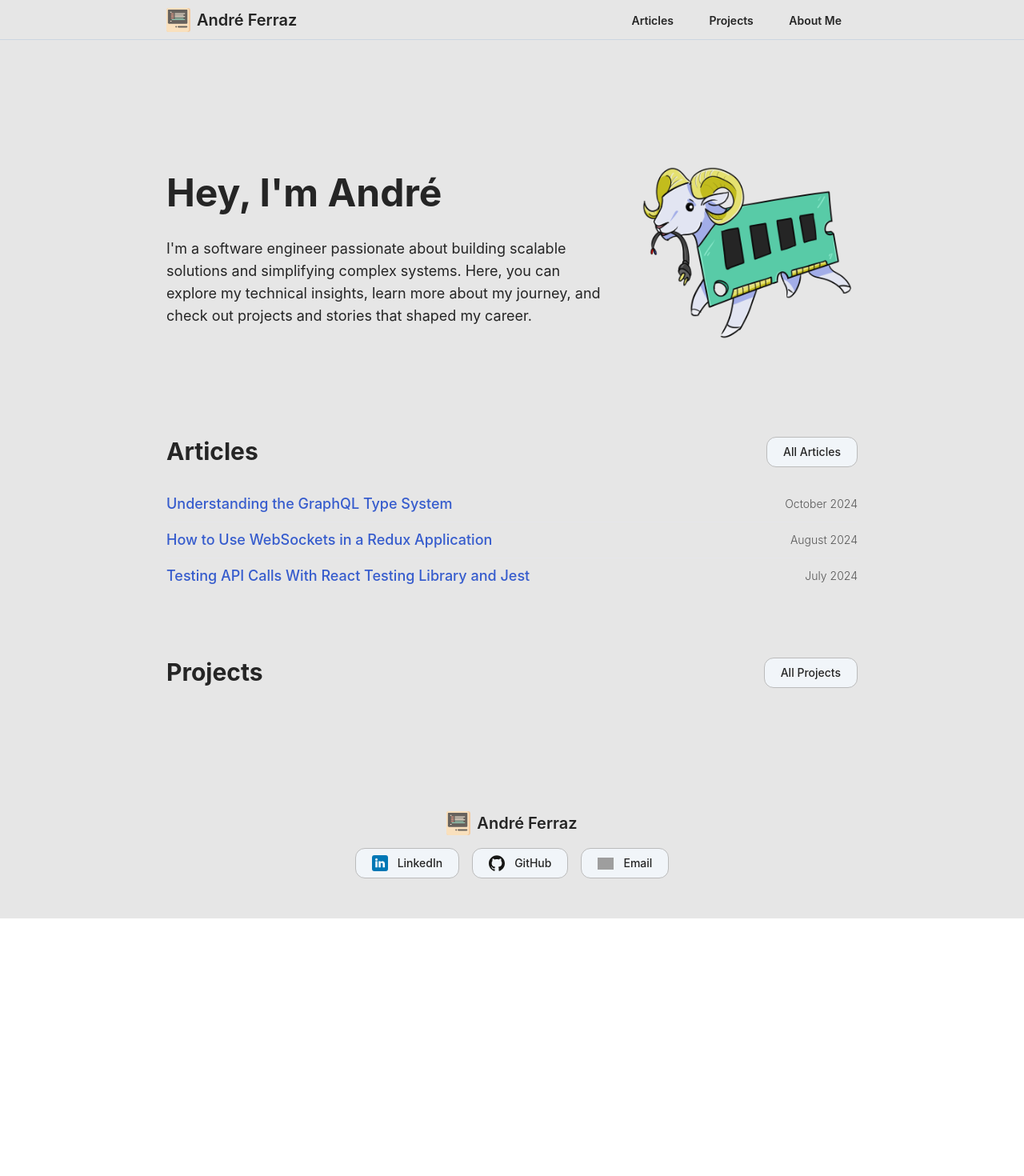
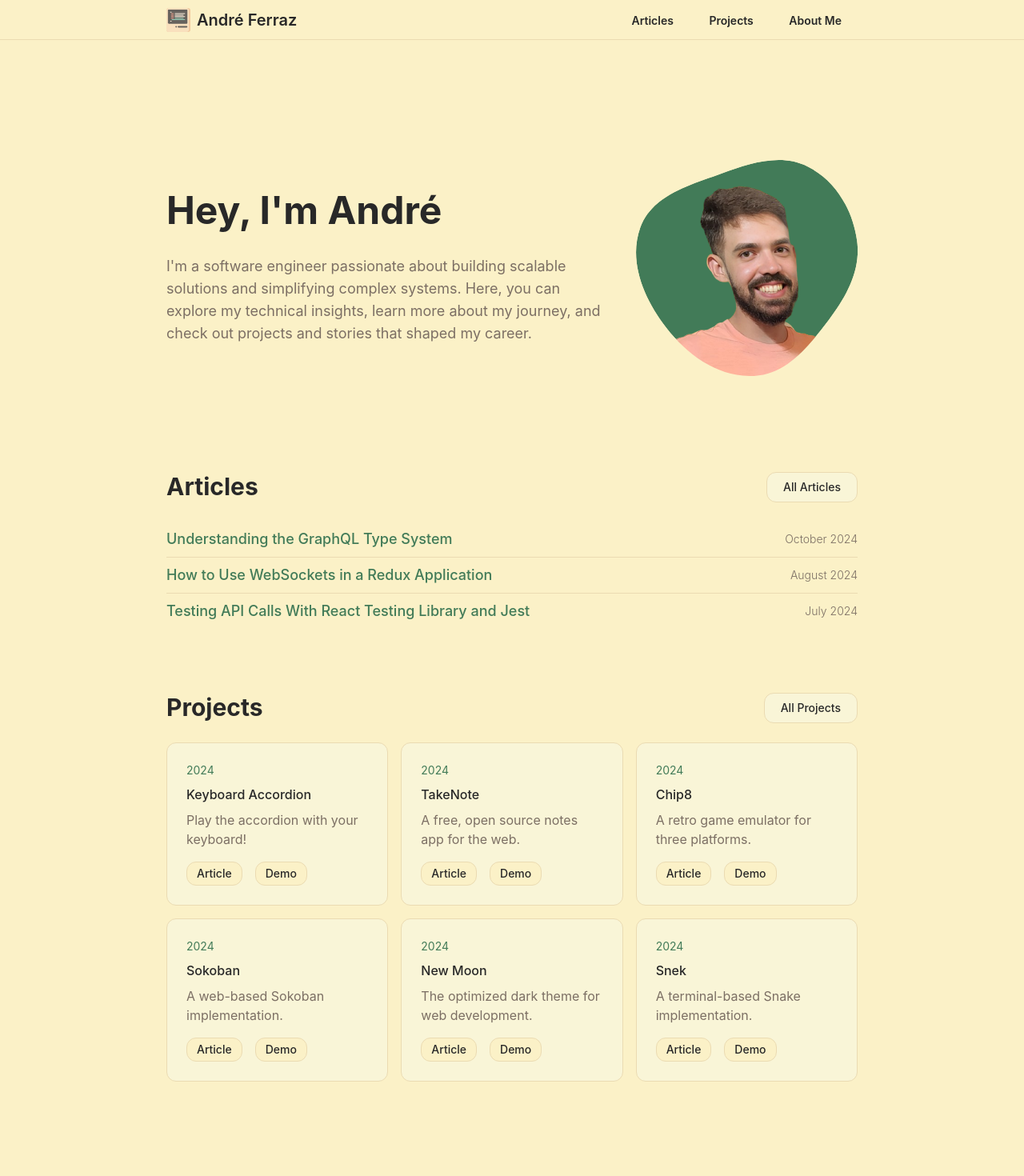
Before and after one commit to andreferrazz/andreferraz.com, a SvelteKit app: page / in a window 1280 px wide. Shown: the top 1470 px of the page at 80% size. Before the commit the page ends 1148 px from the top, so only its background shows below. Built offline with nearby package versions, Linux system fonts and the light colour scheme; grey boxes are pictures that could not be loaded.

Commit message:
Create projects section, add profile photo and update colors to use gruvbox palette.

```diff
--- a/src/lib/components/link-button.svelte
+++ b/src/lib/components/link-button.svelte
@@ -1,15 +1,10 @@
 <script>
-    let {
-        text = 'Placehoder',
-        href = '/',
-        image = '',
-        target = '_self'
-    } = $props()   ;
+	let { text = 'Placehoder', href = '/', image = '', target = '_self' } = $props();
 </script>
 
-<a {href} {target} class="flex gap-3 w-max items-center rounded-xl border border-solid border-grey-1 hover:border-grey-2 bg-slate-100 px-5 py-2 text-sm font-medium">
-    {#if image}
-        <img src={image} alt={text} class="w-[20px]">
-    {/if}
-    {text}
+<a {href} {target} class="flex w-max items-center gap-3 rounded-xl border border-solid border-gruvbox-bg1 bg-gruvbox-bg0-hard1 px-5 py-2 text-sm font-medium hover:border-gruvbox-bg2">
+	{#if image}
+		<img src={image} alt={text} class="w-[20px]" />
+	{/if}
+	{text}
 </a>
--- /dev/null
+++ b/src/lib/components/small-link-button.svelte
@@ -0,0 +1,10 @@
+<script>
+	let { text = 'Placehoder', href = '/', image = '', target = '_self' } = $props();
+</script>
+
+<a {href} {target} class="flex w-max items-center gap-2 rounded-xl border border-solid border-gruvbox-bg1 bg-gruvbox-bg0 px-3 py-1 text-sm font-medium hover:border-gruvbox-bg2">
+	{#if image}
+		<img src={image} alt={text} class="w-[15px]" />
+	{/if}
+	{text}
+</a>
--- a/src/routes/+layout.svelte
+++ b/src/routes/+layout.svelte
@@ -3,8 +3,8 @@
 	let { children } = $props();
 </script>
 
-<div class="min-h-screen bg-off-white font-display text-black-1">
-	<div class="fixed h-[50px] w-full border-b border-solid border-slate-300 bg-off-white">
+<div class="min-h-screen bg-gruvbox-bg0 font-display text-gruvbox-fg0">
+	<div class="fixed h-[50px] w-full border-b border-solid border-gruvbox-bg1 bg-gruvbox-bg0">
 		<div class="container mx-auto flex h-[50px] max-w-4xl items-center justify-between px-4">
 			<a href="/" class="flex items-center gap-2">
 				<img src="code.svg" alt="GUI Terminal" class="w-[30px]" />
@@ -12,9 +12,9 @@
 			</a>
 
 			<div>
-				<a class="mx-1 px-2 sm:px-4 py-2 text-sm font-semibold rounded-xl border-solid border-grey-1 active:border active:bg-slate-100" href="/blog">Articles</a>
-				<a class="mx-1 px-2 sm:px-4 py-2 text-sm font-semibold rounded-xl border-solid border-grey-1 active:border active:bg-slate-100" href="/projects">Projects</a>
-				<a class="mx-1 px-2 sm:px-4 py-2 text-sm font-semibold rounded-xl border-solid border-grey-1 active:border active:bg-slate-100" href="/about">About Me</a>
+				<a class="mx-1 px-2 sm:px-4 py-2 text-sm font-semibold rounded-xl border-solid border-gruvbox-bg1 active:border active:bg-gruvbox-bg0-hard1" href="/blog">Articles</a>
+				<a class="mx-1 px-2 sm:px-4 py-2 text-sm font-semibold rounded-xl border-solid border-gruvbox-bg1 active:border active:bg-gruvbox-bg0-hard1" href="/projects">Projects</a>
+				<a class="mx-1 px-2 sm:px-4 py-2 text-sm font-semibold rounded-xl border-solid border-gruvbox-bg1 active:border active:bg-gruvbox-bg0-hard1" href="/about">About Me</a>
 			</div>
 		</div>
 	</div>
--- a/src/routes/+page.svelte
+++ b/src/routes/+page.svelte
@@ -1,20 +1,38 @@
 <script lang="ts">
 	import LinkButton from '$lib/components/link-button.svelte';
+	import SmallLinkButton from '$lib/components/small-link-button.svelte';
 
 	let articles = [
 		{ title: 'Understanding the GraphQL Type System', link: '/article1', date: '2024-10-01', textDate: 'October 2024' },
 		{ title: 'How to Use WebSockets in a Redux Application	', link: '/article2', date: '2024-08-01', textDate: 'August 2024' },
 		{ title: 'Testing API Calls With React Testing Library and Jest', link: '/article3', date: '2024-07-01', textDate: 'July 2024' }
 	];
+
+	let projects = [
+		{ title: 'Keyboard Accordion', description: 'Play the accordion with your keyboard!', year: 2024, article: '/', demo: '/', live: '/' },
+		{ title: 'TakeNote', description: 'A free, open source notes app for the web.', year: 2024, article: '/', demo: '/', live: '/' },
+		{ title: 'Chip8', description: 'A retro game emulator for three platforms.', year: 2024, article: '/', demo: '/', live: '/' },
+		{ title: 'Sokoban', description: 'A web-based Sokoban implementation.', year: 2024, article: '/', demo: '/', live: '/' },
+		{ title: 'New Moon', description: 'The optimized dark theme for web development.', year: 2024, article: '/', demo: '/', live: '/' },
+		{ title: 'Snek', description: 'A terminal-based Snake implementation.', year: 2024, article: '/', demo: '/', live: '/' },
+	]
 </script>
 
 <section class="flex h-full flex-col-reverse items-start gap-8 pb-[80px] pt-[100px] sm:flex-row sm:items-center sm:pb-[120px] sm:pt-[200px]">
 	<div class="sm:w-2/3">
 		<h1 class="text-4xl font-bold sm:text-5xl">Hey, I'm André</h1>
-		<p class="mt-8 sm:text-lg">I'm a software engineer passionate about building scalable solutions and simplifying complex systems. Here, you can explore my technical insights, learn more about my journey, and check out projects and stories that shaped my career.</p>
+		<p class="mt-8 sm:text-lg text-gruvbox-fg4">I'm a software engineer passionate about building scalable solutions and simplifying complex systems. Here, you can explore my technical insights, learn more about my journey, and check out projects and stories that shaped my career.</p>
 	</div>
 	<div class="w-[200px] sm:w-1/3">
-		<img src="ram.png" alt="RAM Ram" />
+		<svg class="fill-accent" viewBox="0 0 479 467" xmlns="http://www.w3.org/2000/svg" xmlns:xlink="http://www.w3.org/1999/xlink">
+			<mask id="mask" style="mask-type: alpha">
+				<path d="M9.19024 145.964C34.0253 76.5814 114.865 54.7299 184.111 29.4823C245.804 6.98884 311.86 -14.9503 370.735 14.143C431.207 44.026 467.948 107.508 477.191 174.311C485.897 237.229 454.931 294.377 416.506 344.954C373.74 401.245 326.068 462.801 255.442 466.189C179.416 469.835 111.552 422.137 65.1576 361.805C17.4835 299.81 -17.1617 219.583 9.19024 145.964Z"/>
+			</mask>
+			<g mask="url(#mask)">
+				<path d="M9.19024 145.964C34.0253 76.5814 114.865 54.7299 184.111 29.4823C245.804 6.98884 311.86 -14.9503 370.735 14.143C431.207 44.026 467.948 107.508 477.191 174.311C485.897 237.229 454.931 294.377 416.506 344.954C373.74 401.245 326.068 462.801 255.442 466.189C179.416 469.835 111.552 422.137 65.1576 361.805C17.4835 299.81 -17.1617 219.583 9.19024 145.964Z"/>
+				<image href="profile.png"/>
+			</g>
+		</svg>
 	</div>
 </section>
 
@@ -25,9 +43,9 @@
 	</div>
 	<div>
 		{#each articles as article}
-			<a href={article.link} class="group flex items-center justify-between border-b border-solid border-custom-grey py-2 last:border-none">
+			<a href={article.link} class="group flex items-center justify-between border-b border-solid border-gruvbox-bg1 py-2 last:border-none">
 				<div class="text-base font-medium text-accent decoration-accent decoration-2 group-hover:underline sm:text-lg">{article.title}</div>
-				<time datetime={article.date} class="hidden sm:block text-sm font-light text-[#575757]">{article.textDate}</time>
+				<time datetime={article.date} class="hidden sm:block text-sm font-light text-gruvbox-fg4">{article.textDate}</time>
 			</a>
 		{/each}
 	</div>
@@ -38,10 +56,23 @@
 		<h2 class="text-2xl font-bold sm:text-3xl">Projects</h2>
 		<LinkButton text="All Projects" href="/projects" />
 	</div>
+	<div class="flex flex-col gap-6 md:grid md:grid-cols-3 md:gap-4">
+		{#each projects as project}
+			<div class="p-4 border rounded-xl border-solid border-gruvbox-bg1 bg-gruvbox-bg0-hard1 md:p-6">
+				<div class="text-sm mb-2 text-accent">{project.year}</div>
+				<div class="mb-2 font-medium">{project.title}</div>
+				<div class="mb-4 text-gruvbox-fg4">{project.description}</div>
+				<div class="flex gap-4">
+					<SmallLinkButton text="Article" href={project.article} />
+					<SmallLinkButton text="Demo" href={project.demo} />
+				</div>
+			</div>
+		{/each}
+	</div>
 </section>
 
 <section class="py-[50px]">
-	<div class="mb-4 flex items-center justify-center gap-2">
+	<div class="mb-8 flex items-center justify-center gap-2">
 		<img src="code.svg" alt="GUI Terminal" class="w-[30px]" />
 		<div class="text-xl font-semibold">André Ferraz</div>
 	</div>
--- a/tailwind.config.ts
+++ b/tailwind.config.ts
@@ -6,11 +6,45 @@ export default {
 	theme: {
 		extend: {
 			colors: {
-				'accent': '#365CCD',
-				'off-white': '#E6E6E6',
-				'black-1': '#252525',
-				'grey-1': '#bbb',
-				'grey-2': '#999',
+				'accent': '#427b58',
+
+				// Gruvbox Palette (https://github.com/morhetz/gruvbox?tab=readme-ov-file#palette)
+				'gruvbox-bg0-hard1': '#f9f5d7',
+				'gruvbox-bg0-hard2': '#1d2021',
+				'gruvbox-bg0-soft1': '#f2e5bc',
+				'gruvbox-bg0-soft2': '#32302f',
+				'gruvbox-bg0': '#fbf1c7',
+				'gruvbox-bg1': '#ebdbb2',
+				'gruvbox-bg2': '#d5c4a1',
+				'gruvbox-bg3': '#bdae93',
+				'gruvbox-bg4': '#a89984',
+				'gruvbox-fg0': '#282828',
+				'gruvbox-fg1': '#3c3836',
+				'gruvbox-fg2': '#504945',
+				'gruvbox-fg3': '#665c54',
+				'gruvbox-fg4': '#7c6f64',
+				'gruvbox-grey': '#928374',
+				'gruvbox-orange': '#d65d0e',
+				'gruvbox-orange-dark': '#af3a03',
+				'gruvbox-orange-light': '#fe8019',
+				'gruvbox-red': '#cc241d',
+				'gruvbox-red-dark': '#9d0006',
+				'gruvbox-red-light': '#fb4934',
+				'gruvbox-green': '#98971a',
+				'gruvbox-green-dark': '#79740e',
+				'gruvbox-green-light': '#b8bb26',
+				'gruvbox-yellow': '#d79921',
+				'gruvbox-yellow-dark': '#b57614',
+				'gruvbox-yellow-light': '#fabd2f',
+				'gruvbox-blue': '#458588',
+				'gruvbox-blue-dark': '#076678',
+				'gruvbox-blue-light': '#83a598',
+				'gruvbox-purple': '#b16286',
+				'gruvbox-purple-dark': '#8f3f71',
+				'gruvbox-purple-light': '#d3869b',
+				'gruvbox-aqua': '#689d6a',
+				'gruvbox-aqua-dark': '#427b58',
+				'gruvbox-aqua-light': '#8ec07c',
 			},
 			fontFamily: {
 				'display': ['Inter', 'Arial', 'sans-serif']
```
Also changed, not shown: static/profile.png (added).
